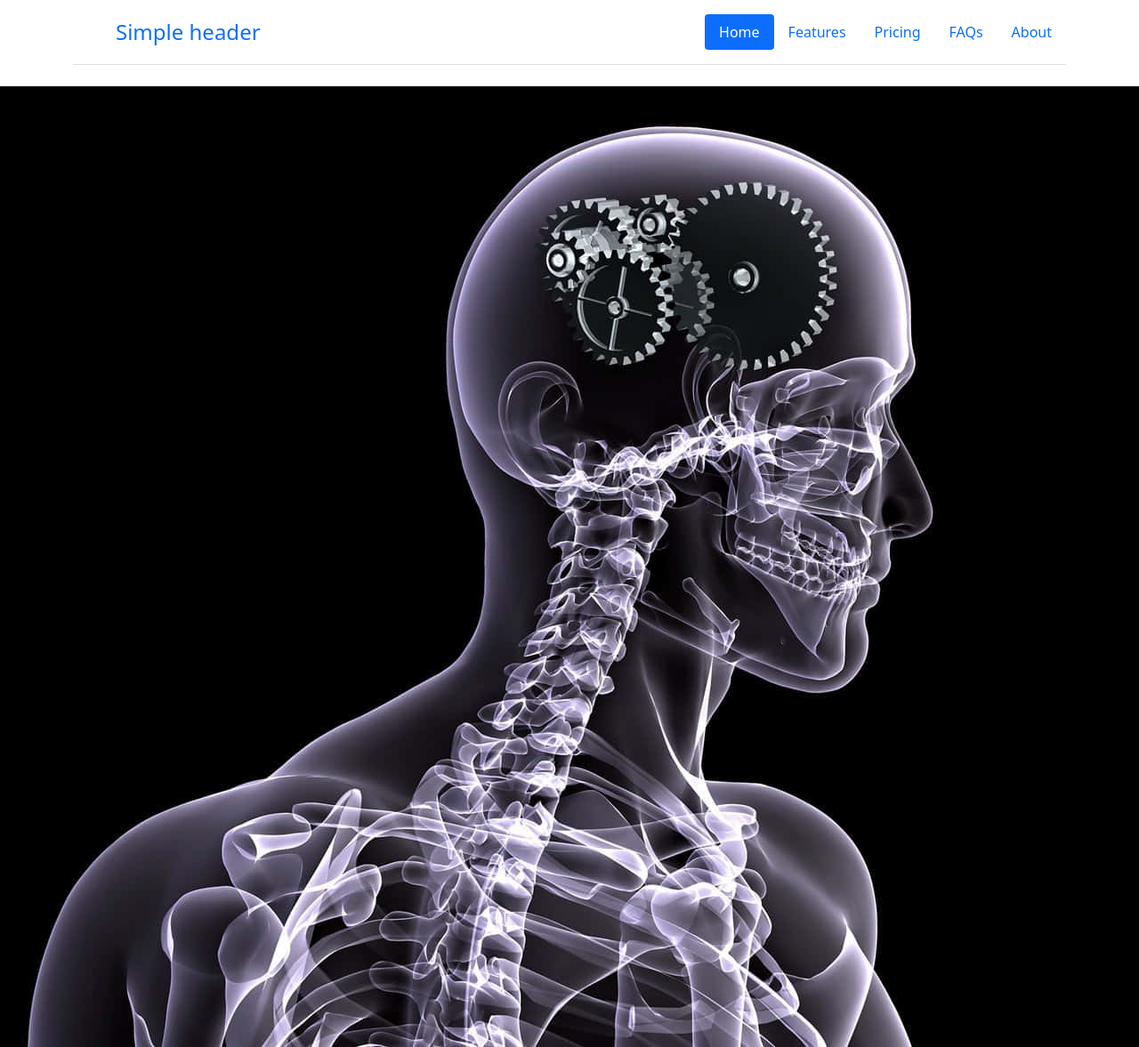
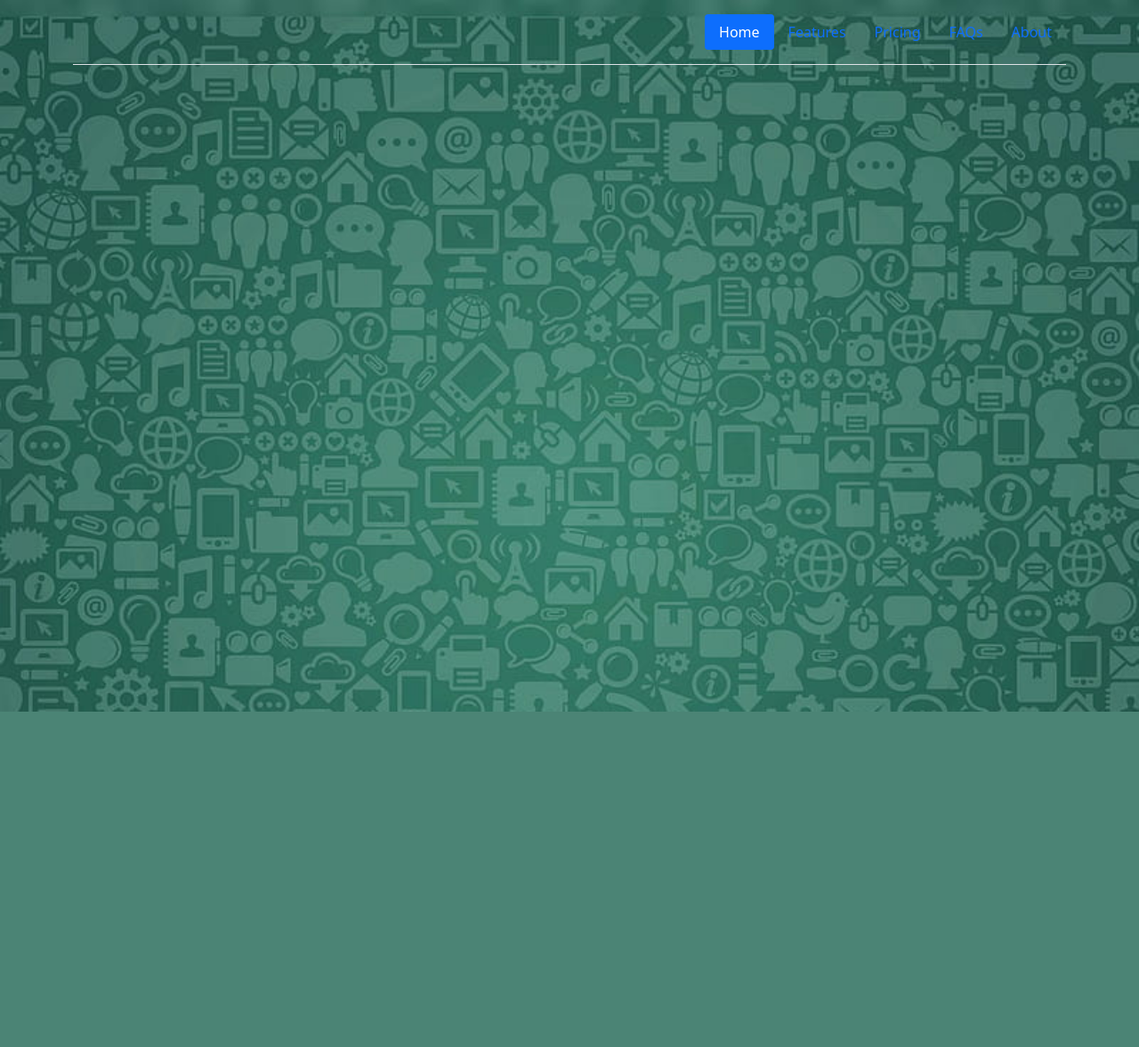
Before and after one commit to SDJ2023/Radtmc24, a Flask app: page / in a window 1280 px wide; the page is wider, and only the part inside the window is pictured. Shown: that part at 89% size. After the commit the page ends 800 px from the top of that part, so only its background shows below. Run offline with Flask 3, Linux system fonts and the light colour scheme.

Commit message:
Change Background Images

```diff
--- a/templates/base.html
+++ b/templates/base.html
@@ -1,4 +1,5 @@
 <html>
+
   <head>
     <link href="https://cdn.jsdelivr.net/npm/bootstrap@5.0.2/dist/css/bootstrap.min.css" rel="stylesheet" integrity="sha384-EVSTQN3/azprG1Anm3QDgpJLIm9Nao0Yz1ztcQTwFspd3yD65VohhpuuCOmLASjC" crossorigin="anonymous">
   </head>
@@ -6,7 +7,8 @@
     <header class="d-flex flex-wrap justify-content-center py-3 mb-4 border-bottom">
       <a href="/" class="d-flex align-items-center mb-3 mb-md-0 me-md-auto link-body-emphasis text-decoration-none">
         <svg class="bi me-2" width="40" height="32"><use xlink:href="#bootstrap"/></svg>
-        <span class="fs-4">Simple header</span>
+        <span class="fs-4">
+        </span>
       </a>
 
       <ul class="nav nav-pills">
@@ -23,9 +25,18 @@
     {% block title %}
     {% endblock %}
   </title>
+  <style>
+  body {
+    background-image: url('static/img3.jpg');
+    background-repeat: no-repeat;
+    background-size: cover;
+  }
+  </style>
   <body>
     <script src="https://cdn.jsdelivr.net/npm/bootstrap@5.0.2/dist/js/bootstrap.bundle.min.js" integrity="sha384-MrcW6ZMFYlzcLA8Nl+NtUVF0sA7MsXsP1UyJoMp4YLEuNSfAP+JcXn/tWtIaxVXM" crossorigin="anonymous"></script>
+
     {% block body %}
+
 {% endblock body %}
   </body>
 </html>
--- a/templates/index.html
+++ b/templates/index.html
@@ -1,9 +1,7 @@
 {% extends "base.html" %}
 {% block title %}
-<p>Home Page</p>
+Home Page
 {% endblock title %}
 {% block body %}
-<div class="bg-image">
-  <img src="/static/img1.jpg">
-</div>
-{% endblock body%}
+
+{% endblock body %}
```
Also changed, not shown: static/img1.jpg, static/img2.jpg (added), static/img3.jpg (added), static/img4.jpg (added), static/img6.jpg (added), 1 other file.
